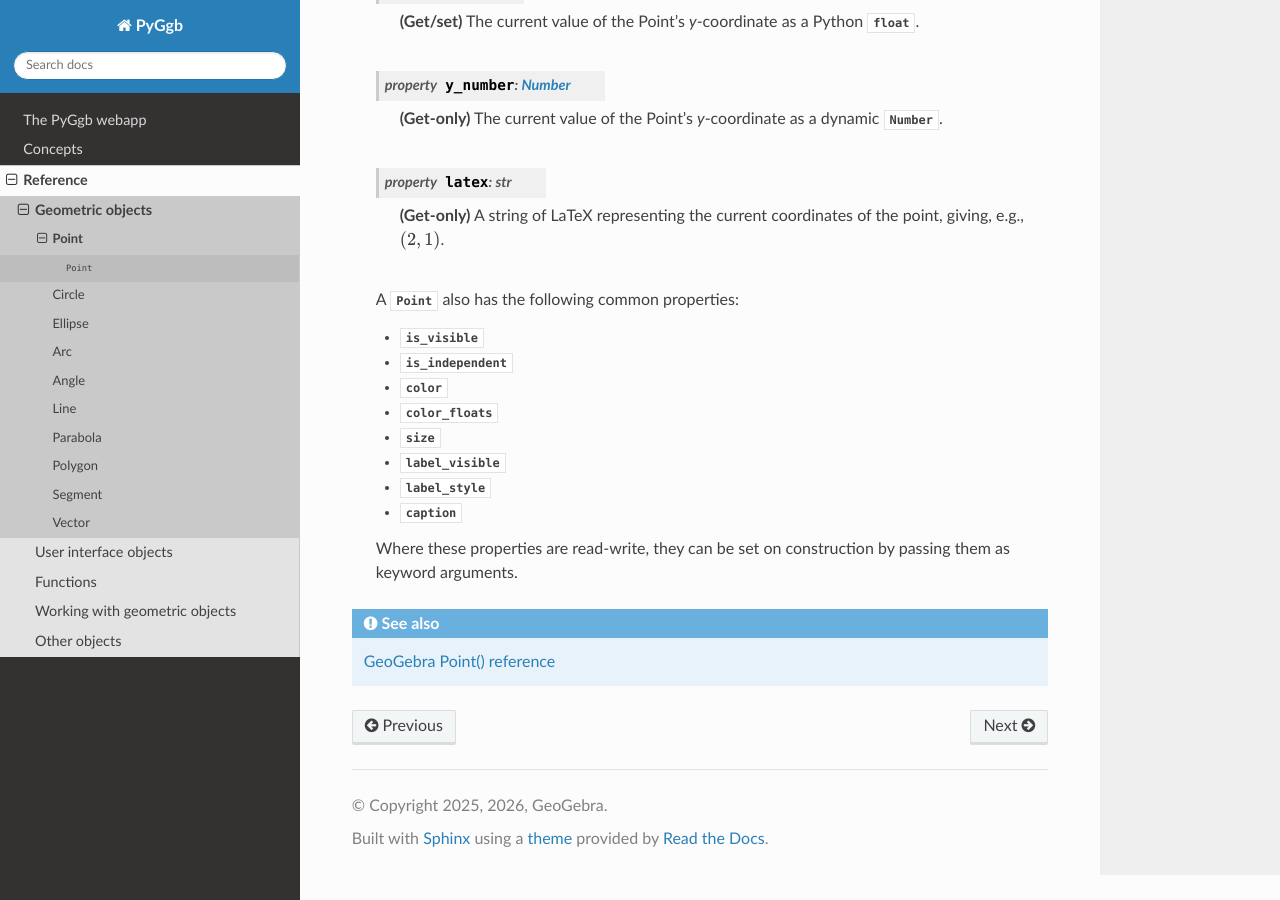
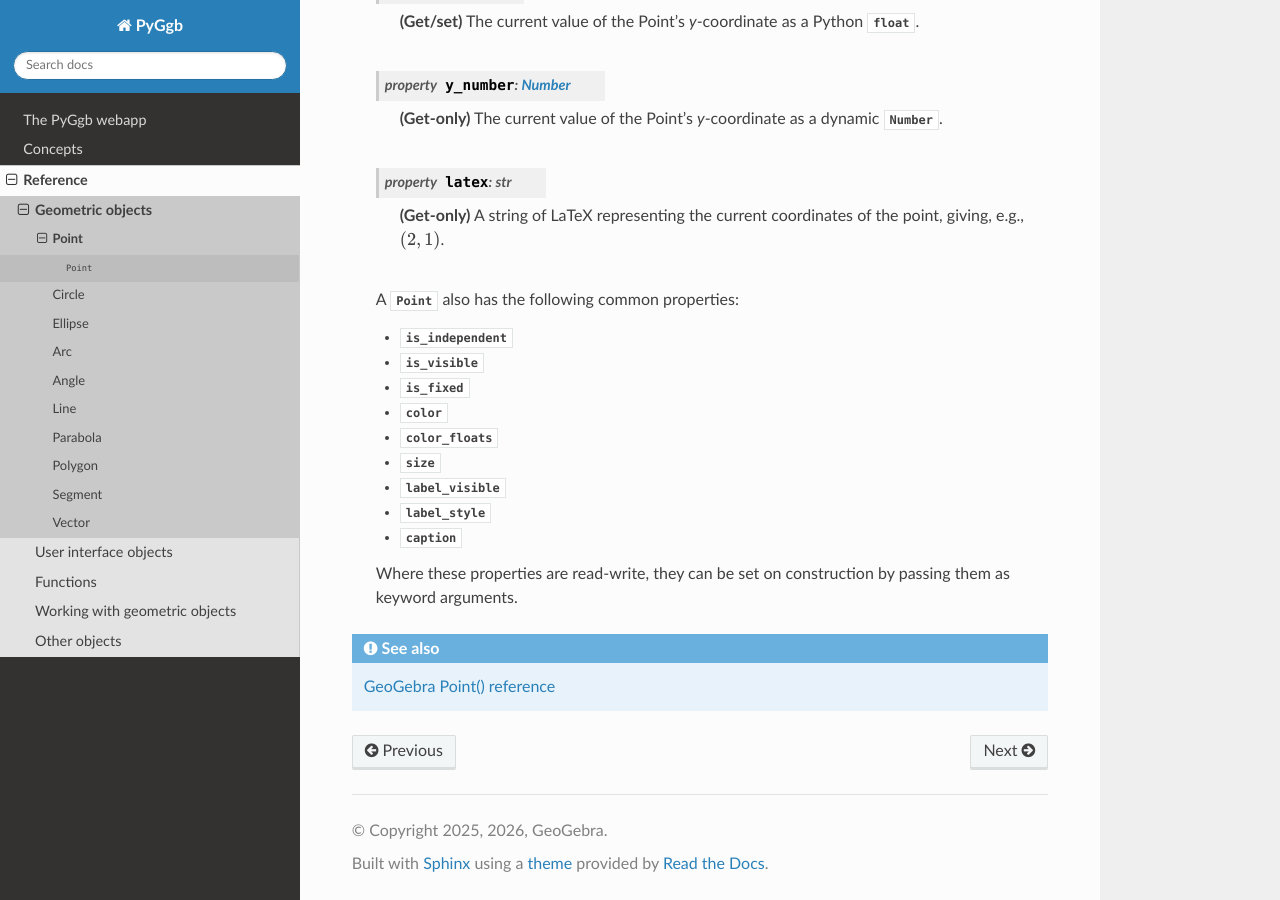
Before and after one commit to bennorth/pyggb, a Sphinx documentation site: the page built from doc/source/reference/classes/point.rst, in a window 1280 px wide and 900 px high, scrolled down 796 px. Built offline with Sphinx 7.4.7 and the Read the Docs theme 3.1.0, drawn with Linux system fonts in a browser that asks for light colours.

```diff
--- a/doc/source/reference/classes/line.rst
+++ b/doc/source/reference/classes/line.rst
@@ -23,6 +23,7 @@ Line
 
    A :py:class:`Line` has the following common properties:
 
+   * :py:attr:`is_independent`
    * :py:attr:`is_visible`
    * :py:attr:`color`
    * :py:attr:`color_floats`
--- a/doc/source/reference/classes/parabola.rst
+++ b/doc/source/reference/classes/parabola.rst
@@ -38,6 +38,7 @@ Parabola
 
    A :py:class:`Parabola` has the following common properties:
 
+   * :py:attr:`is_independent`
    * :py:attr:`is_visible`
    * :py:attr:`color`
    * :py:attr:`color_floats`
--- a/doc/source/reference/classes/point.rst
+++ b/doc/source/reference/classes/point.rst
@@ -59,8 +59,9 @@ Point
 
    A :py:class:`Point` also has the following common properties:
 
+   * :py:attr:`is_independent`
    * :py:attr:`is_visible`
-   * :py:attr:`is_independent`
+   * :py:attr:`is_fixed`
    * :py:attr:`color`
    * :py:attr:`color_floats`
    * :py:attr:`size`
--- a/doc/source/reference/classes/polygon.rst
+++ b/doc/source/reference/classes/polygon.rst
@@ -40,6 +40,7 @@ Polygon
 
    A :py:class:`Polygon` also has the following common properties:
 
+   * :py:attr:`is_independent`
    * :py:attr:`is_visible`
    * :py:attr:`color`
    * :py:attr:`color_floats`
--- a/doc/source/reference/classes/segment.rst
+++ b/doc/source/reference/classes/segment.rst
@@ -24,6 +24,7 @@ Segment
 
    A :py:class:`Segment` also has the following common properties:
 
+   * :py:attr:`is_independent`
    * :py:attr:`is_visible`
    * :py:attr:`color`
    * :py:attr:`color_floats`
--- a/doc/source/reference/classes/vector.rst
+++ b/doc/source/reference/classes/vector.rst
@@ -27,8 +27,8 @@ Vector
 
    A :py:class:`Vector` has the following common properties:
 
+   * :py:attr:`is_independent`
    * :py:attr:`is_visible`
-   * :py:attr:`is_independent`
    * :py:attr:`color`
    * :py:attr:`color_floats`
    * :py:attr:`line_style`
```
